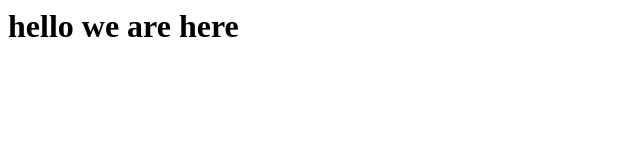
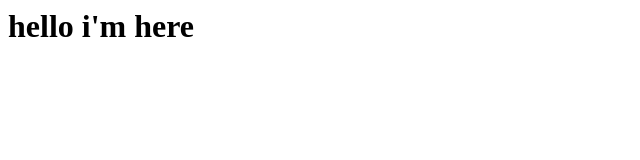
Before and after one commit to RaziehShahraki/myfirst, a plain HTML site: page index.html in a window 1280 px wide. Shown: the whole page, without its empty margins (0-640 px from the left). Drawn offline with Linux system fonts and the light colour scheme.

Commit message:
edit2 file index.html in 9:28

```diff
--- a/index.html
+++ b/index.html
@@ -1 +1 @@
-<h1>hello we are here </h1>
+<h1>hello i'm here </h1>
```
